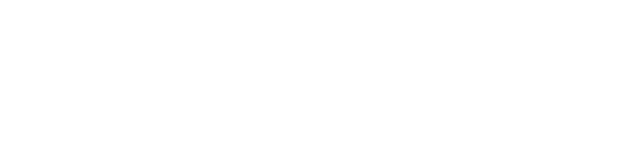
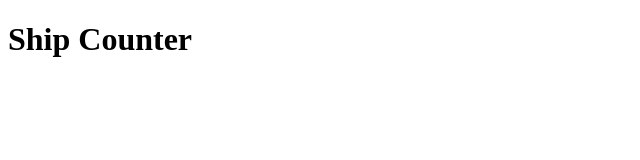
Before and after one commit to smdekate/shipCounter, a plain HTML site: page index.html in a window 1280 px wide. Shown: the whole page, without its empty margins (0-640 px from the left). Drawn offline with Linux system fonts and the light colour scheme.

Commit message:
Update index.html

```diff
--- a/index.html
+++ b/index.html
@@ -1,5 +1,9 @@
 <!DOCTYPE html>
 <html>
-  <head></head>
-  <body></body>
+  <head>
+    <title>Ship Counter</title>
+  </head>
+  <body>
+    <h1>Ship Counter</h1>
+  </body>
 </html>
```
